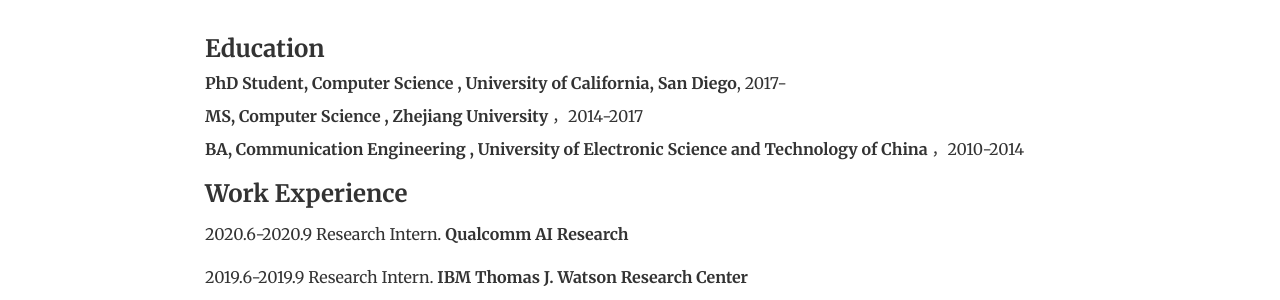
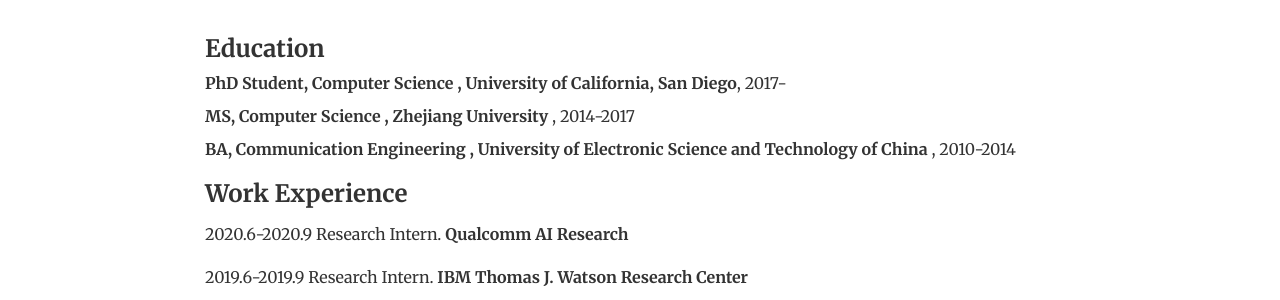
Before and after one commit to yunhuiguo/yunhuiguo.github.io, a Jekyll site: the page built from index.html, in a window 1280 px wide. Shown: the part 1898-2198 px from the top of the page. Built offline with Jekyll 4.4.1, drawn with Linux system fonts in a browser that asks for light colours.

```diff
--- a/index.html
+++ b/index.html
@@ -106,9 +106,9 @@ description: Yunhui Guo
 	<h3>Education</h3>
 	<p><strong>PhD Student, Computer Science , University of California, San Diego</strong>, 2017-</p>
 
-	<p><strong>MS, Computer Science , Zhejiang University </strong>，2014-2017</p>
+	<p><strong>MS, Computer Science , Zhejiang University </strong>, 2014-2017</p>
 
-	<p><strong>BA, Communication Engineering , University of Electronic Science and Technology of China </strong>，2010-2014</p>
+	<p><strong>BA, Communication Engineering , University of Electronic Science and Technology of China </strong>, 2010-2014</p>
 
 
 	<h3>Work Experience</h3>
```
